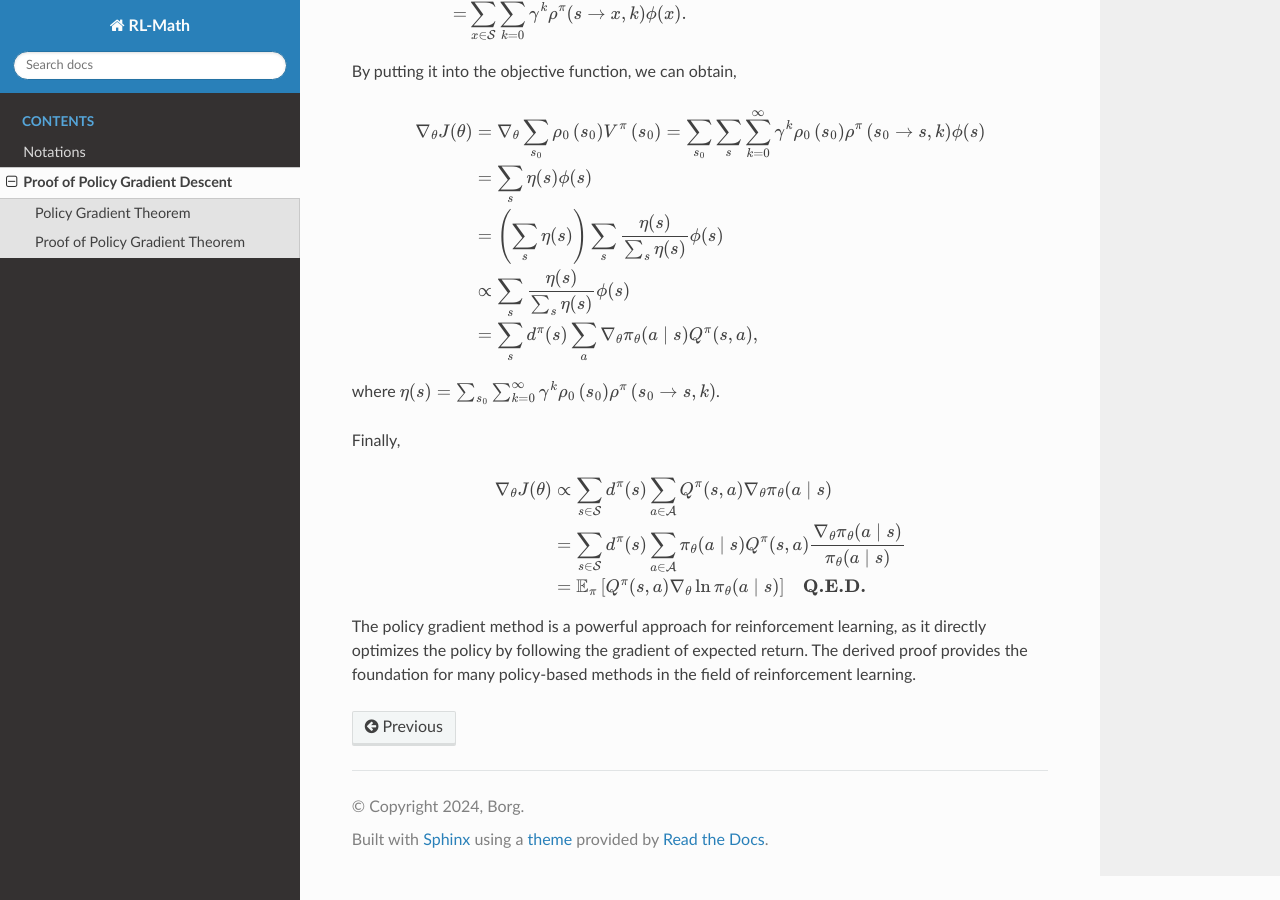
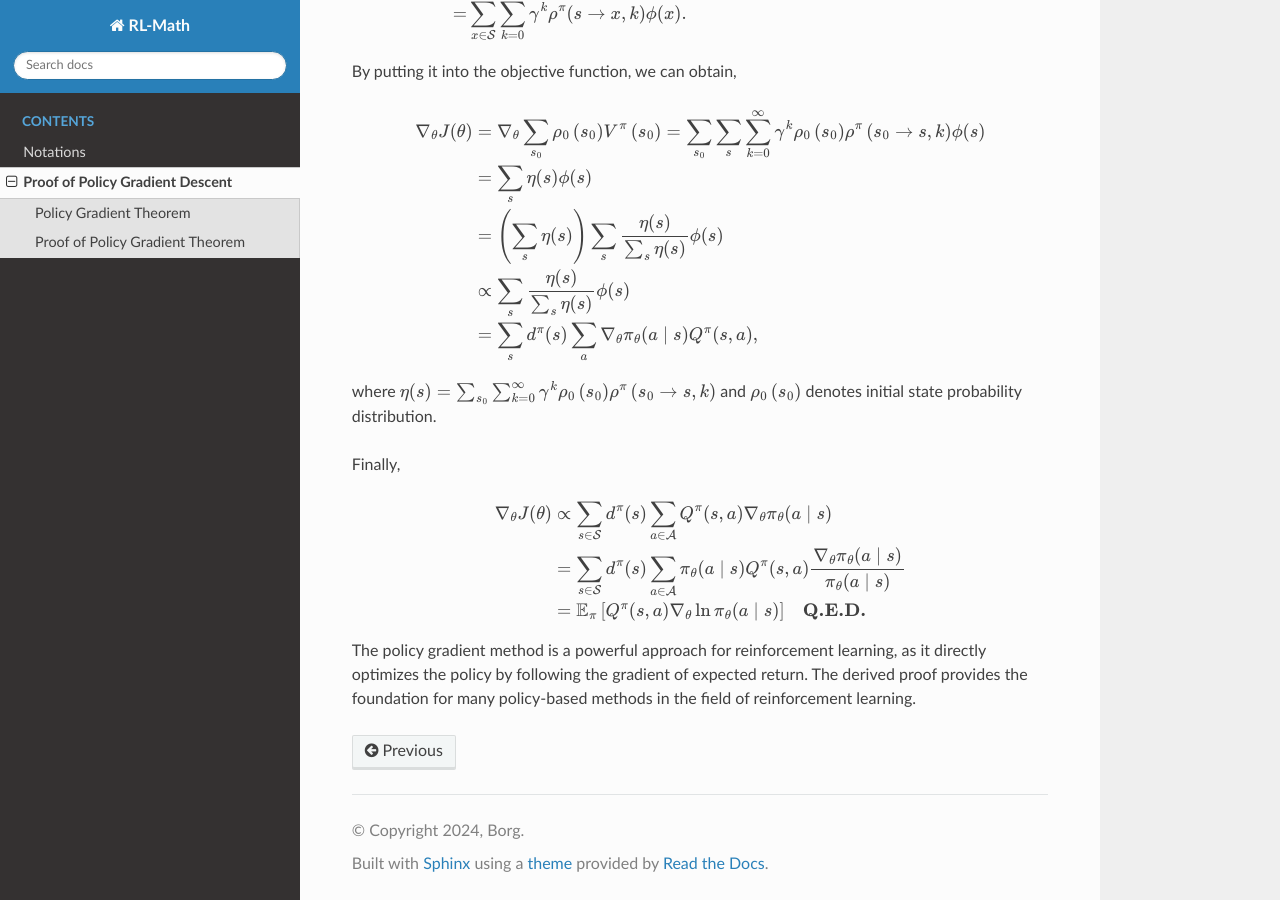
Before and after one commit to boyin96/Reinforcement-Learning-Math, a Sphinx documentation site: the page built from docs/source/policy_gradient.rst, in a window 1280 px wide and 900 px high, scrolled down 1616 px. Built offline with Sphinx 7.4.7 and the Read the Docs theme 3.1.0, drawn with Linux system fonts in a browser that asks for light colours.

Commit message:
Update policy_gradient.rst

```diff
--- a/docs/source/policy_gradient.rst
+++ b/docs/source/policy_gradient.rst
@@ -68,7 +68,7 @@ By putting it into the objective function, we can obtain,
     	&=\sum_s{d^{\pi}}(s)\sum_a{\nabla _{\theta}}\pi _{\theta}(a\mid s)Q^{\pi}(s,a),\\
     \end{aligned}
 
-where :math:`\eta(s)=\sum_{s_0}\sum_{k=0}^{\infty} \gamma ^k\rho_0\left( s_0 \right)\rho^\pi\left(s_0 \rightarrow s, k\right)`.
+where :math:`\eta(s)=\sum_{s_0}\sum_{k=0}^{\infty} \gamma ^k\rho_0\left( s_0 \right)\rho^\pi\left(s_0 \rightarrow s, k\right)` and :math:`\rho_0\left( s_0 \right)` denotes initial state probability distribution.
 
 Finally,
 
```
